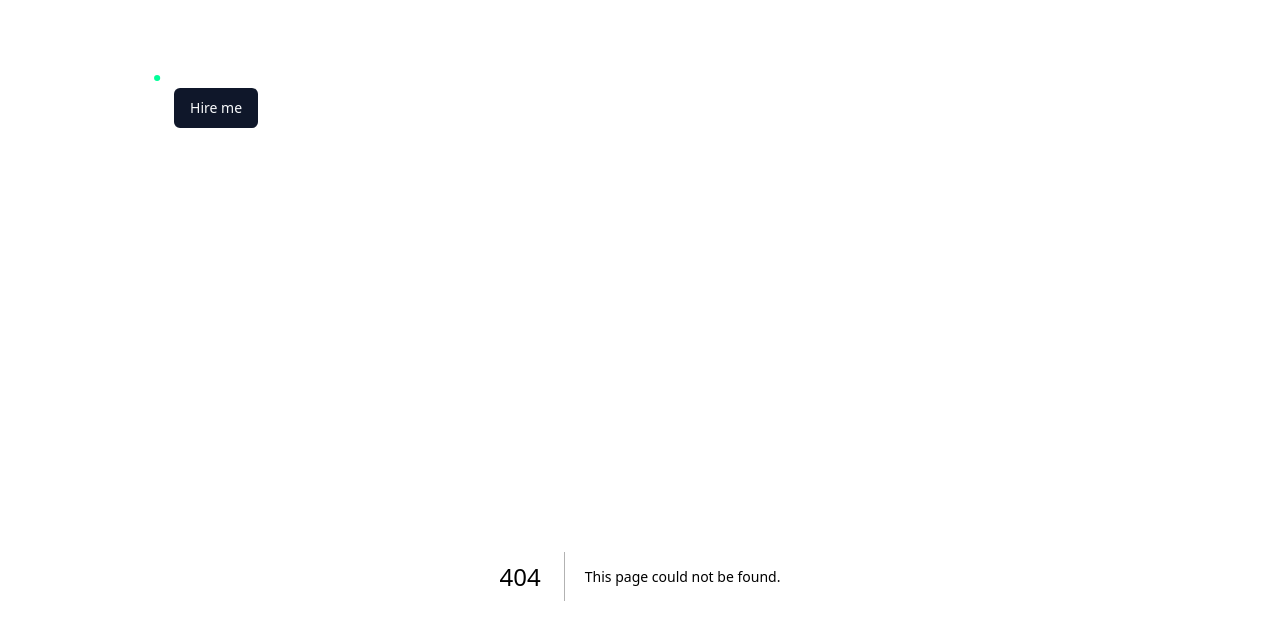
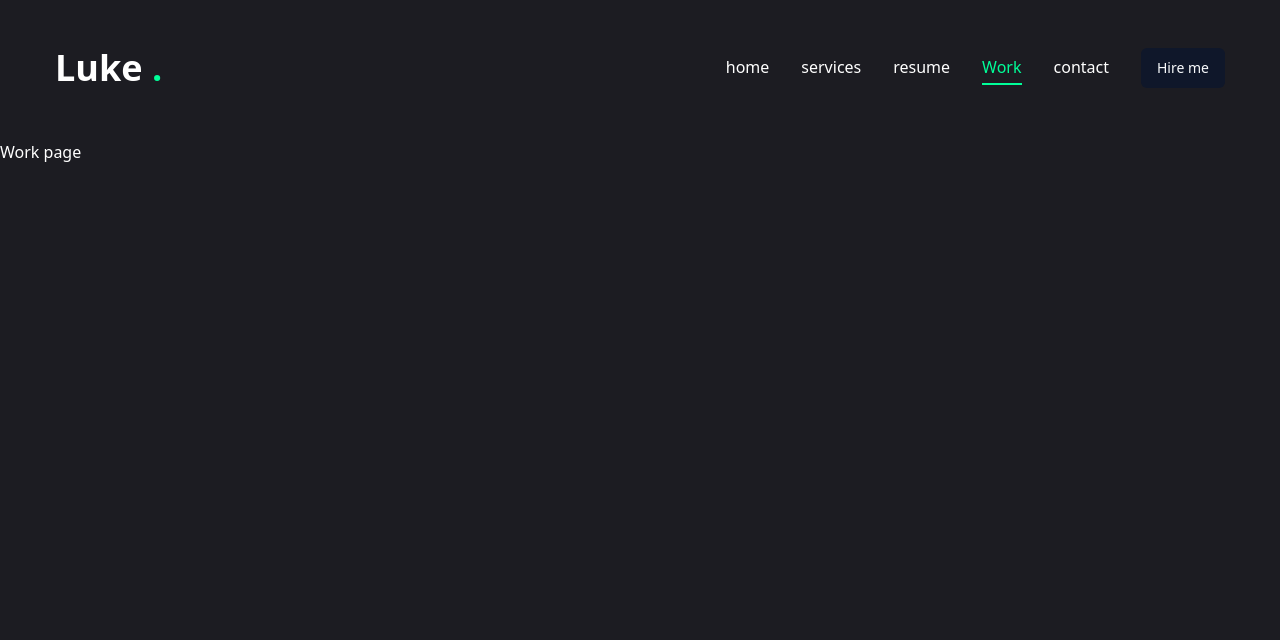
Before and after one commit to Maylon-tech/devPort, a Next.js app: page /work in a window 1280 px wide. Before the commit this address had no page. Shown: the top 640 px of the page. Built offline with nearby package versions, Linux system fonts and the light colour scheme.

Commit message:
build header and navbar + page effect transitions

```diff
--- a/package.json
+++ b/package.json
@@ -17,6 +17,7 @@
     "@radix-ui/react-tooltip": "^1.0.7",
     "class-variance-authority": "^0.7.0",
     "clsx": "^2.1.1",
+    "framer-motion": "^12.23.24",
     "lucide-react": "^0.378.0",
     "next": "14.2.3",
     "react": "^18",
--- /dev/null
+++ b/src/app/contact/page.tsx
@@ -0,0 +1,12 @@
+
+
+
+const Contact = () => {
+  return (
+    <div>
+      Contact page
+    </div>
+  )
+}
+
+export default Contact
--- a/src/app/layout.tsx
+++ b/src/app/layout.tsx
@@ -1,6 +1,8 @@
 import { Metadata } from "next"
 import "./globals.css"
 import Header from '../components/Header'
+import PageTransition from "@/components/PageTransition";
+import StairTransition from "@/components/StairTransition";
 
 export const metadata: Metadata = {
   title: "Portfolio Home Page",
@@ -16,7 +18,10 @@ export default function RootLayout({
     <html lang="en">
       <body>
         <Header />
-        {children}
+        <StairTransition />
+        <PageTransition>
+          {children}
+        </PageTransition>
       </body>
     </html>
   );
--- /dev/null
+++ b/src/app/resume/page.tsx
@@ -0,0 +1,12 @@
+
+
+
+const Resume = () => {
+  return (
+    <div>
+      Resume page
+    </div>
+  )
+}
+
+export default Resume
--- /dev/null
+++ b/src/app/services/page.tsx
@@ -0,0 +1,12 @@
+
+
+
+const Services = () => {
+  return (
+    <div>
+      Services page
+    </div>
+  )
+}
+
+export default Services
--- /dev/null
+++ b/src/app/work/page.tsx
@@ -0,0 +1,12 @@
+
+
+
+const Work = () => {
+  return (
+    <div>
+      Work page
+    </div>
+  )
+}
+
+export default Work
--- a/src/components/Header.tsx
+++ b/src/components/Header.tsx
@@ -5,7 +5,7 @@ import { Button } from "./ui/button"
 const Header = () => {
   return (
     <header className="py-8 xl:py-12 text-white">
-      <div className="container mx-auto">
+      <div className="container mx-auto flex items-center justify-between">
         {/* LOGO */}
         <Link href="/">
           <h1 className="text-4xl font-semibold">
@@ -20,6 +20,8 @@ const Header = () => {
             <Button>Hire me</Button>
           </Link>
         </div>
+
+
       </div>
     </header>
   )
--- a/src/components/Nav.tsx
+++ b/src/components/Nav.tsx
@@ -1,10 +1,54 @@
+"use client"
+
 import React from 'react'
+import { usePathname } from 'next/navigation'
+import Link from 'next/link'
+
+
+const links = [
+  {
+    name: "home",
+    path: "/"
+  },
+  {
+    name: "services",
+    path: "/services"
+  },
+  {
+    name: "resume",
+    path: "/resume"
+  },
+  {
+    name: "work",
+    path: "/work"
+  },
+  {
+    name: "contact",
+    path: "/contact"
+  },
+]
+
 
 const Nav = () => {
+  const pathname = usePathname()
+  console.log(pathname)
+
   return (
-    <div>
-      <h2>Destop Nav</h2>
-    </div>
+    <nav className='flex gap-8'>
+      {
+        links.map((link, index) => {
+          return (
+            <Link
+              href={link.path}
+              key={index}
+              className={`${link.path === pathname && "text-accent border-b-2 border-accent capitalize font-medium hover:text-accent transition-all"}`}
+            >
+              {link.name}
+            </Link>
+          )
+        })
+      }
+    </nav>
   )
 }
 
--- /dev/null
+++ b/src/components/PageTransition.tsx
@@ -0,0 +1,26 @@
+"use client"
+
+import { AnimatePresence, motion } from 'framer-motion'
+import { usePathname } from 'next/navigation'
+
+const PageTransition = ({ children }:any) => {
+    const pathname = usePathname()
+
+  return (
+      <AnimatePresence>
+          <div key={pathname} className="">
+            <motion.div
+                initial={{ opacity: 1 }}
+                  animate={{
+                      opacity: 0,
+                      transition: { delay: 1, duration: 0.4, ease: "easeInOut" },
+                }}
+                className="h-screen w-screen fixed bg-primary top-0 pointer-events-none"
+          />
+          { children }
+          </div>
+    </AnimatePresence>
+  )
+}
+
+export default PageTransition
--- /dev/null
+++ b/src/components/StairTransition.tsx
@@ -0,0 +1,21 @@
+"use client"
+
+import { AnimatePresence, motion } from 'framer-motion'
+import { usePathname } from 'next/navigation'
+import Stairs from './Stairs'
+
+const StairTransition = () => {
+    const pathname = usePathname()
+
+  return (
+    <AnimatePresence mode="wait">
+      <div className="" key={pathname}>
+        <div className="h-screen w-screen fixed top-0 left-0 right-0 pointer-events-none z-40 flex">
+            <Stairs />
+        </div>
+      </div>
+    </AnimatePresence>
+  )
+}
+
+export default StairTransition
--- /dev/null
+++ b/src/components/Stairs.tsx
@@ -0,0 +1,54 @@
+import { animate, motion } from 'framer-motion'
+
+// variants
+const stairAnimation = {
+    initial: {
+        top: "0%",
+    },
+    animate: {
+        top: "100%",
+    },
+    exit: {
+        top: ["100%", "0%"],
+    },
+}
+
+
+// Calculate the reverse index for staggred delay
+const reverseIndex = (index) => {
+    const totalSteps = 6
+    return totalSteps - index - 1
+}
+
+const Stairs = () => {
+  return (
+    <>
+     {/*
+     render 6 motoin divs, each representing a step of the stairs.
+     Each div will have the same animation defined by the stairsAnimatoin object. The
+     Delay for each div is calculated sinamically based on it's reversed index, creating a
+     staggered effect with decreasing delay for each subsequent step.
+     */}
+
+        {
+              [...Array(6).map((_, index) => {
+                  <motion.div
+                    key={index}
+                    variants={stairAnimation}
+                    initial="initial"
+                    animate="animate"
+                    exit="exit"
+                    transition={{
+                        duration: 0.4,
+                        ease: "easeInOut",
+                        delay: reverseIndex(index) * 0.1
+                    }}
+                    className='h-full w-full bg-white relative'
+                  />
+            })]
+        }
+    </>
+  )
+}
+
+export default Stairs
```
Also changed, not shown: 1 other file (tests, documents, lock files or other folders).
